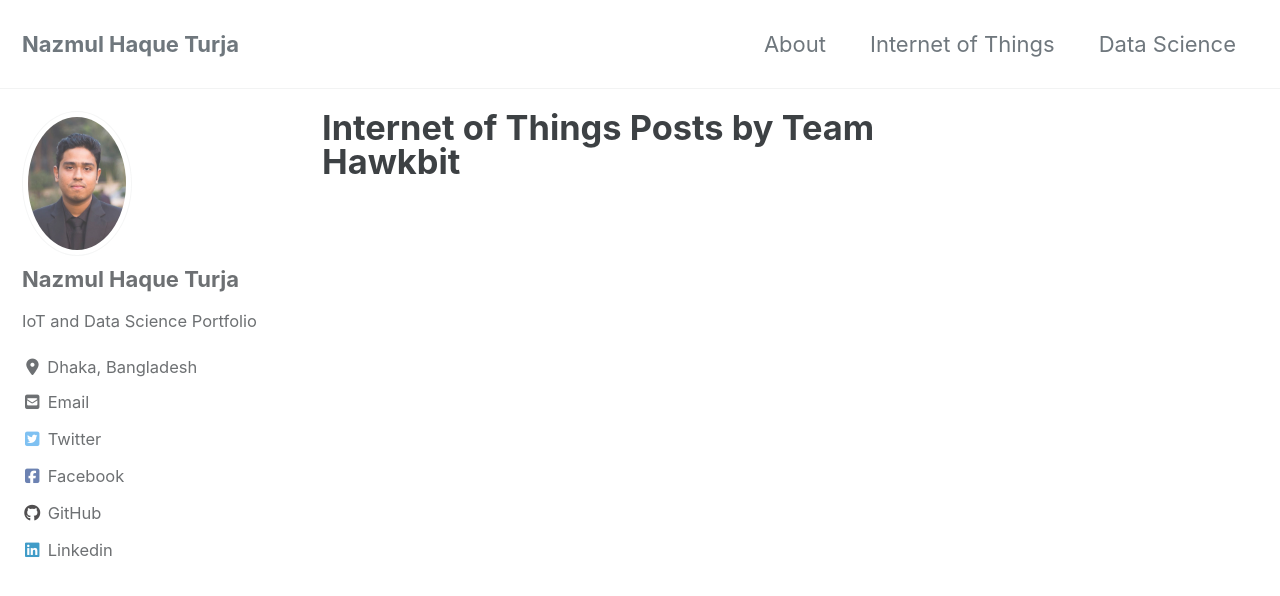
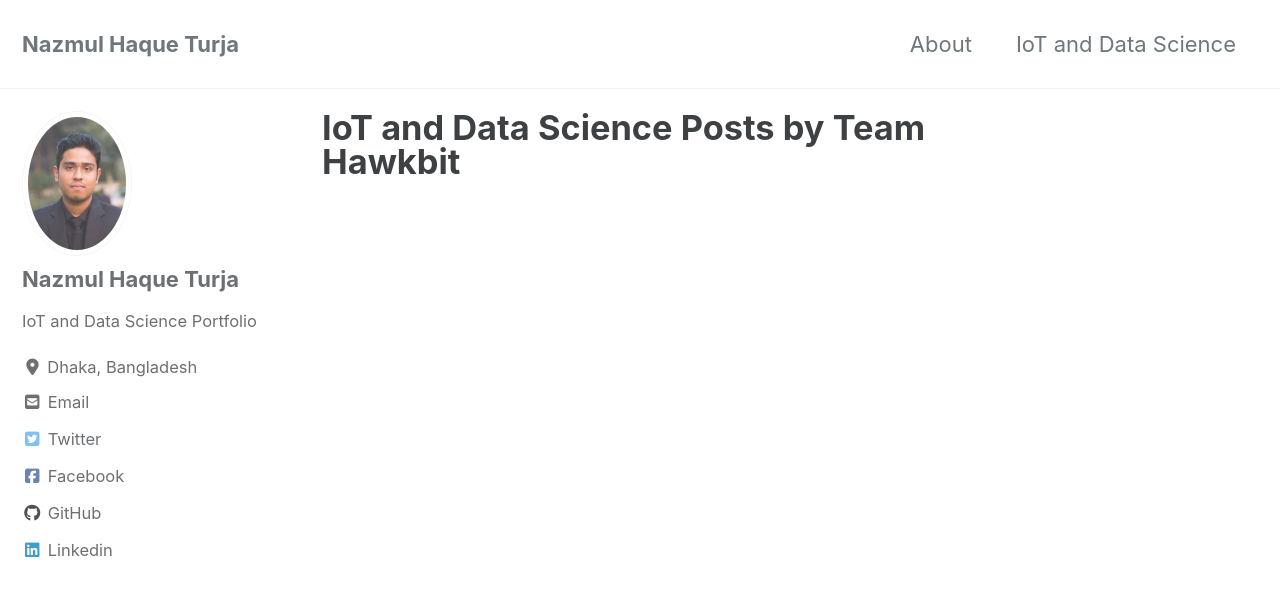
Before and after one commit to nh-turja/nh-turja.github.io, a Jekyll site: the page built from _pages/internetofthings.md, in a window 1280 px wide and 900 px high. Shown: the top 596 px of the window. Built offline with Jekyll 4.4.1, drawn with Linux system fonts in a browser that asks for light colours; cached includes are drawn as plain includes; nearby versions of some CDN libraries.

Commit message:
new github

```diff
--- a/_data/navigation.yml
+++ b/_data/navigation.yml
@@ -2,10 +2,9 @@
 main:
   - title: "About"
     url: /about/
-  - title: "Internet of Things"
-    url: /internet-of-things/
-  - title: "Data Science"
-    url: /data-science/
+  - title: "IoT and Data Science"
+    url: /internet-of-things-data-science/
+
   # - title: "About"
   #   url: https://mmistakes.github.io/minimal-mistakes/about/
   # - title: "Sample Posts"
--- a/_pages/internetofthings.md
+++ b/_pages/internetofthings.md
@@ -1,7 +1,7 @@
 ---
 layout: archive
-permalink: /internet-of-things/
-title: "Internet of Things Posts by Team Hawkbit"
+permalink: /internet-of-things-data-science/
+title: "IoT and Data Science Posts by Team Hawkbit"
 author_profile: true
 header:
     images: "/images/fort point.jpg"
```
Also changed, not shown: _pages/datascience.md (deleted, +0 -18 lines).
